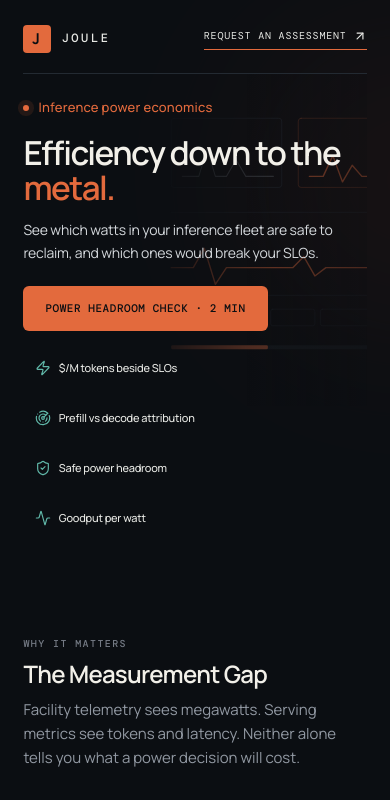
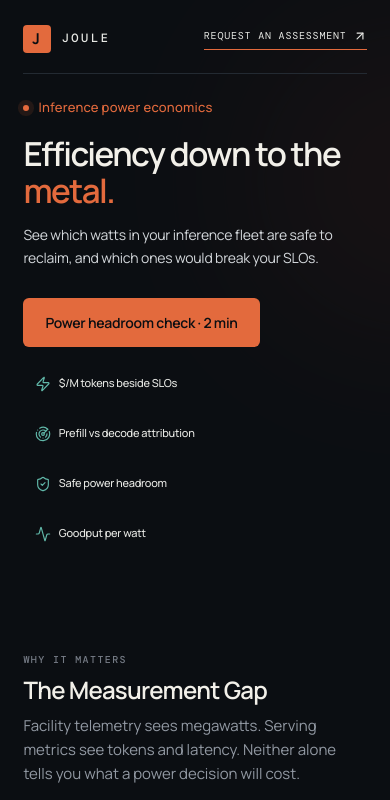
Before and after one commit to goabiaryan/joule-web, a React (Vite) app: page / in a window 390 px wide. Shown: the top 800 px of the page. Built offline with nearby package versions, Linux system fonts and the light colour scheme; no server answers.

Commit message:
Fix hero headline clipping and restore primary CTA styling.
Win over global diagnostic-cta rules for the hero button; relax h1 line-height and hide underlay on small screens.

```diff
--- a/src/advisory-site.css
+++ b/src/advisory-site.css
@@ -299,9 +299,11 @@ h1 em {
   font-size: clamp(2.35rem, 5.5vw, 4.25rem);
   font-weight: 600;
   letter-spacing: -0.055em;
-  line-height: 1.02;
+  line-height: 1.1;
   margin: clamp(1.1rem, 2.5vw, 1.75rem) 0 clamp(0.85rem, 2vw, 1.35rem);
   max-width: min(52rem, 100%);
+  overflow: visible;
+  padding-bottom: 0.04em;
 }
 .hero-brand-lockup {
   font-family: "DM Mono", monospace;
@@ -333,6 +335,7 @@ h1 em {
   font-weight: 400;
   letter-spacing: -0.015em;
   line-height: 1.6;
+  margin: 0 0 0.25rem;
   max-width: 38rem;
 }
 .hero-keywords {
@@ -1900,7 +1903,10 @@ button.diagnostic-cta {
   .hero h1 {
     font-size: clamp(1.85rem, 8.5vw, 2.65rem);
     letter-spacing: -0.045em;
-    line-height: 1.06;
+    line-height: 1.12;
+  }
+  .hero-underlay {
+    display: none;
   }
   .hero-lede {
     font-size: 0.875rem;
@@ -2190,6 +2196,17 @@ button.diagnostic-cta {
 }
 .diagnostic-cta:active {
   transform: translateY(0);
+}
+.hero-main button.diagnostic-cta.hero-primary-cta {
+  display: inline-flex;
+  align-items: center;
+  justify-content: center;
+  font-family: Manrope, system-ui, sans-serif;
+  font-size: 0.875rem;
+  font-weight: 600;
+  letter-spacing: -0.02em;
+  margin-top: clamp(1.5rem, 3vw, 2rem);
+  text-transform: none;
 }
 .brand-mark {
   transition: transform 0.25s ease;
```
